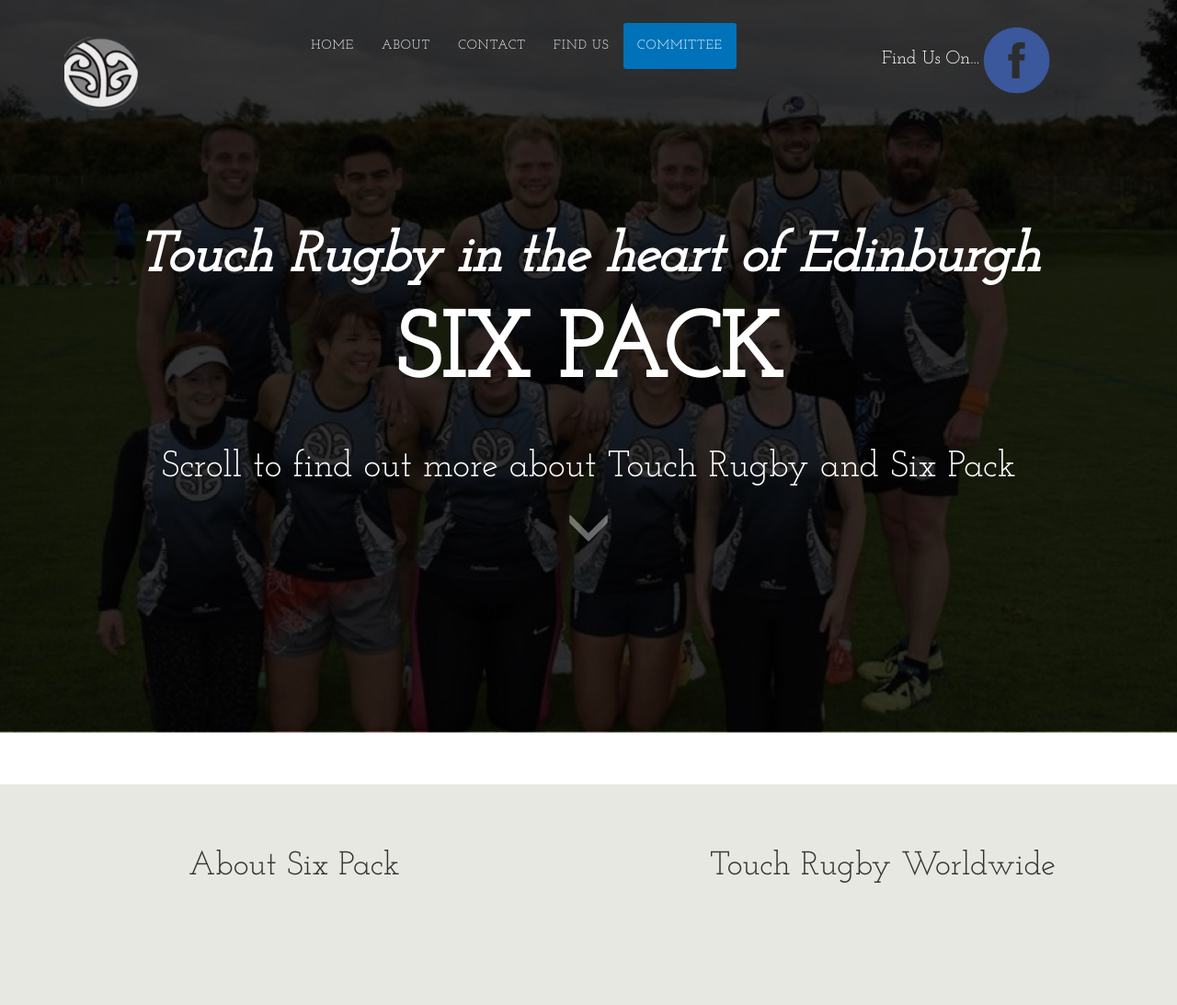
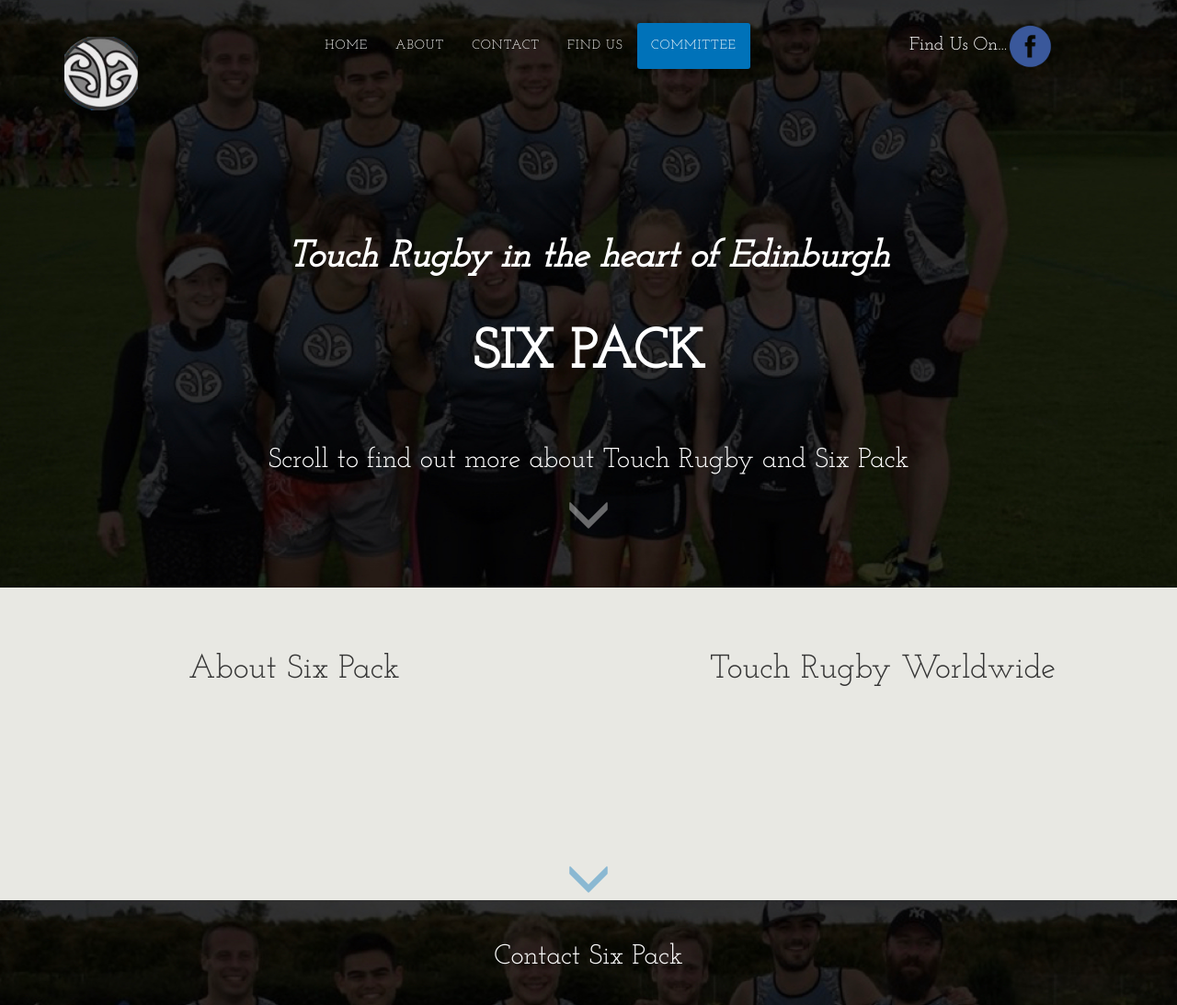
Before and after one commit to jwalkins/six_pack_touch, a PHP site: page / in a window 1280 px wide. Shown: the top 1093 px of the page at 92% size. Run offline with PHP 8.4, Linux system fonts and the light colour scheme; some libraries are stand-ins or nearby versions.

Commit message:
Padding Changes to Heading

```diff
--- a/css/sytlesheet.css
+++ b/css/sytlesheet.css
@@ -210,7 +210,7 @@ body {
 }
 
 .navbar .navbar-right a img {
-  height: 80px;
+  height: 50px;
   padding-right: 150px;
   width: auto;
 }
@@ -231,6 +231,7 @@ body {
 @media (max-width: 950px) {
   .navbar .navbar-right a img {
   padding-right: 70px;
+
 
 }
 
@@ -319,7 +320,7 @@ header {
 }
 header .intro-text {
   padding-top: 150px;
-  padding-bottom: 150px;
+  padding-bottom: 50px;
 }
 header .intro-text .intro-lead-in {
   font-style: italic;
@@ -337,22 +338,22 @@ header .intro-text .intro-heading {
 @media (min-width: 768px) {
   header {
       padding-top: 150px;
-      padding-bottom: 150px;
+
   }
   header .intro-text {
     padding-top: 100px;
-    padding-bottom: 100px;
+    padding-bottom: 50px;
   }
   header .intro-text .intro-lead-in {
     font-style: italic;
-    font-size: 60px;
+    font-size: 40px;
     line-height: 60px;
     margin-bottom: 25px;
     font-weight: 900;
   }
   header .intro-text .intro-heading {
     font-weight: 800;
-    font-size: 100px;
+    font-size: 60px;
     line-height: 100px;
   }
 
@@ -360,7 +361,7 @@ header .intro-text .intro-heading {
 
 header p {
 padding-top: 20px;
-font-size: 40px;
+font-size: 30px;
 }
 
 header span.glyphicon{
```
